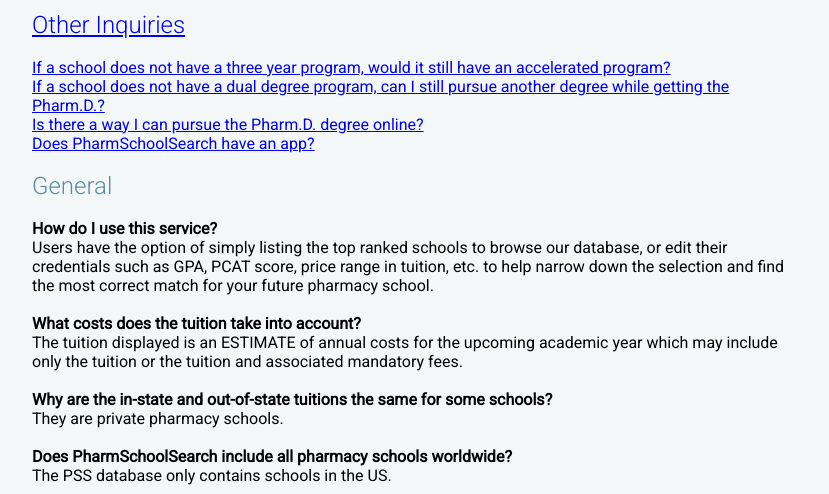
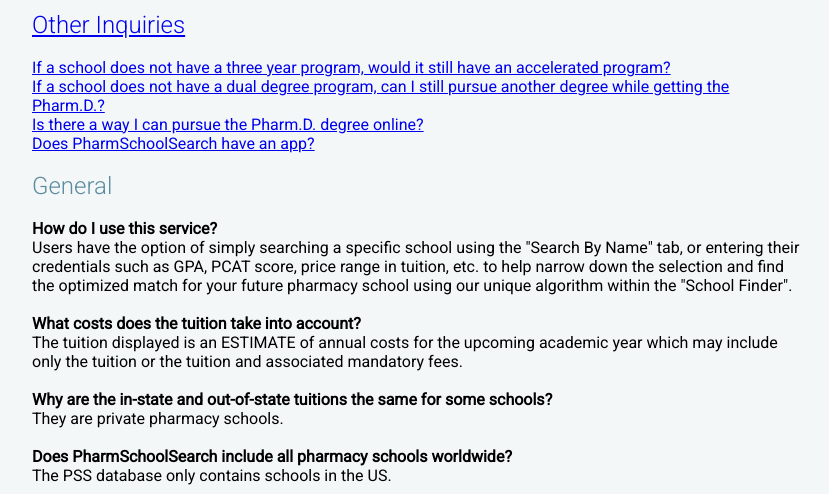
Before and after one commit to battousai8728/PCAT_final, a Django app: page /faq/ in a window 1280 px wide. Shown: the part 1055-1549 px from the top of the page, without its empty margins (224-1053 px from the left). Run offline with Django 3.2, Linux system fonts and the light colour scheme; parts of the project's set-up code (start-up, migrations or seed data) failed here and were passed over; some libraries are stand-ins or nearby versions.

Commit message:
faq updates

```diff
--- a/pcatapp/templates/pcatapp/faq.html
+++ b/pcatapp/templates/pcatapp/faq.html
@@ -96,7 +96,7 @@ about p{
 
 <a name="general"></a><h3>General</h3><br/>
 <a name="q1"></a><strong>How do I use this service?</strong><br />
-Users have the option of simply listing the top ranked schools to browse our database, or edit their credentials such as GPA, PCAT score, price range in tuition, etc. to help narrow down the selection and find the most correct match for your future pharmacy school.<br />
+Users have the option of simply searching a specific school using the "Search By Name" tab, or entering their credentials such as GPA, PCAT score, price range in tuition, etc. to help narrow down the selection and find the optimized match for your future pharmacy school using our unique algorithm within the "School Finder".<br />
 
 <br />
 <a name="q2"></a><strong>What costs does the tuition take into account?</strong><br />
```
